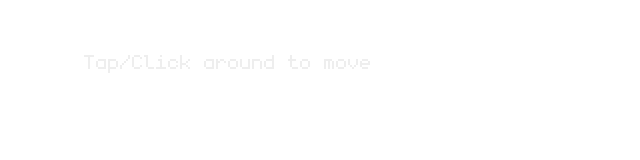
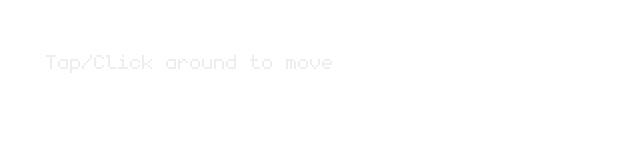
Before and after one commit to SteelTitansax/mplGamePresentation, a website built with Vite: page index.html in a window 1536 px wide. Shown: the full height of the page, 0-640 px from the left. Built offline with nearby package versions, Linux system fonts and the light colour scheme; what kaboom would draw is missing.

```diff
--- a/index.html
+++ b/index.html
@@ -72,6 +72,13 @@
         flex-direction: column;
         color: rgb(238, 238, 238);
       }
+      @media (min-width: 1440px) {
+        #app {
+        width: 50%;
+        height: 50%;
+        position: relative;
+      }
+      }
     </style>
     <div id="app">
       <div>
```
